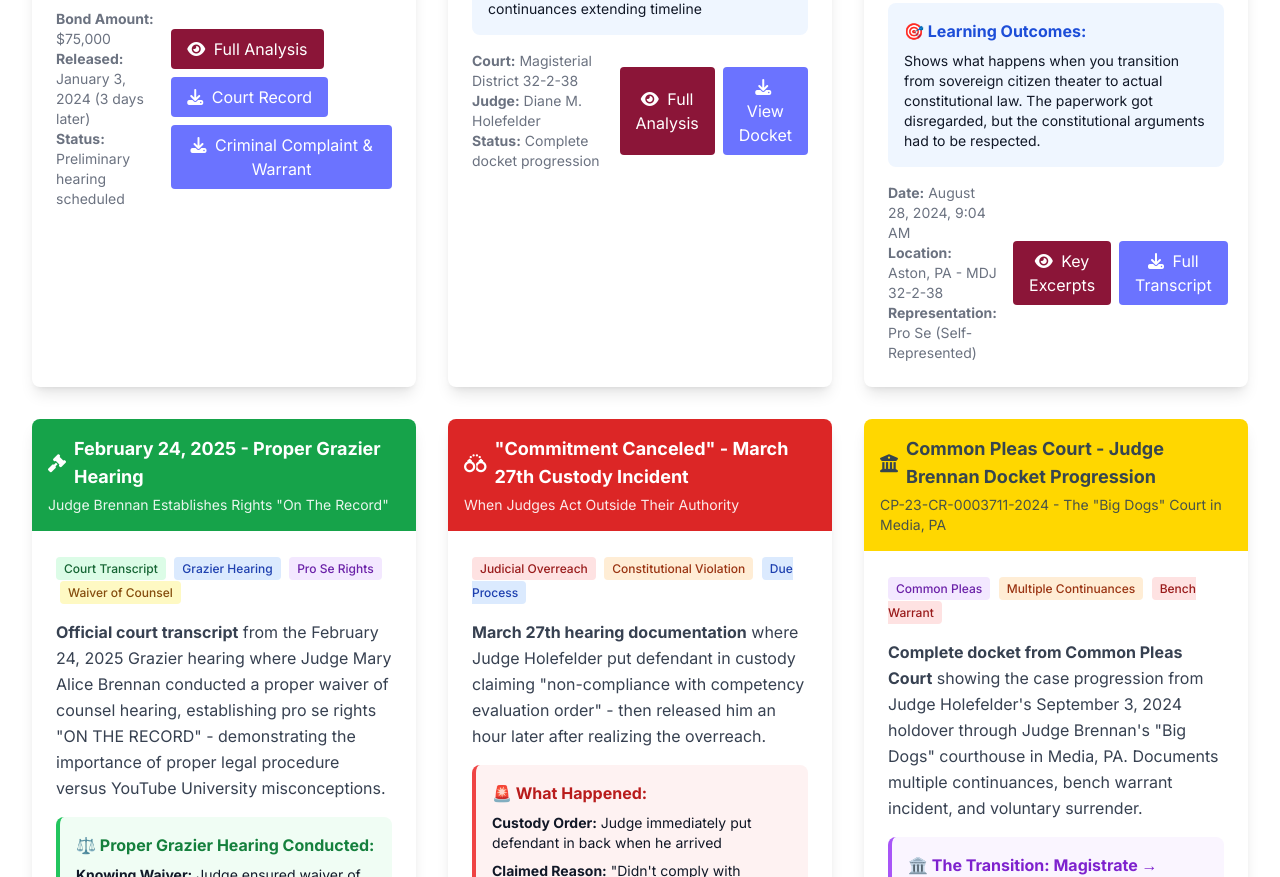
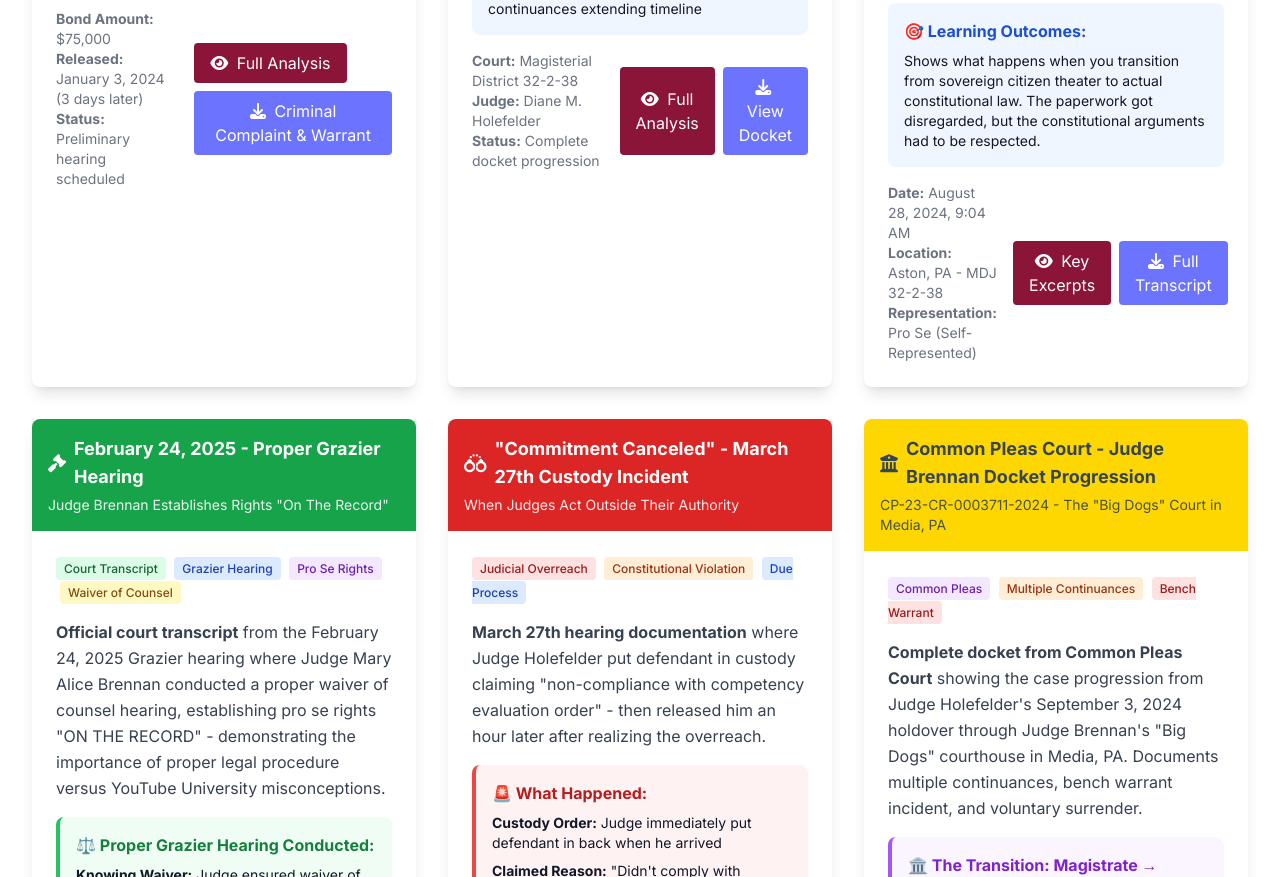
Before and after one commit to redbeard4600/redbeardremedy-website, a plain HTML site: page content-gallery.html in a window 1280 px wide. Shown: the part 4359-5236 px from the top of the page. Drawn offline with nearby package versions, Linux system fonts and the light colour scheme.

Commit message:
Update content-gallery.html

```diff
--- a/content-gallery.html
+++ b/content-gallery.html
@@ -528,10 +528,6 @@
                                         class="bg-burgundy text-white px-4 py-2 rounded hover:bg-red-800 transition-colors">
                                     <i class="fas fa-eye mr-1"></i> Full Analysis
                                 </button>
-                                <button onclick="downloadContent('Griffin_MdjDocketSheet.pdf')"
-                                        class="bg-slate-blue text-white px-4 py-2 rounded hover:bg-blue-800 transition-colors">
-                                    <i class="fas fa-download mr-1"></i> Court Record
-                                </button>
                                 <button onclick="downloadContent('Criminal complaint, warrant, etc_3.26.25.pdf')"
                                         class="bg-slate-blue text-white px-4 py-2 rounded hover:bg-blue-800 transition-colors">
                                     <i class="fas fa-download mr-1"></i> Criminal Complaint & Warrant
```
